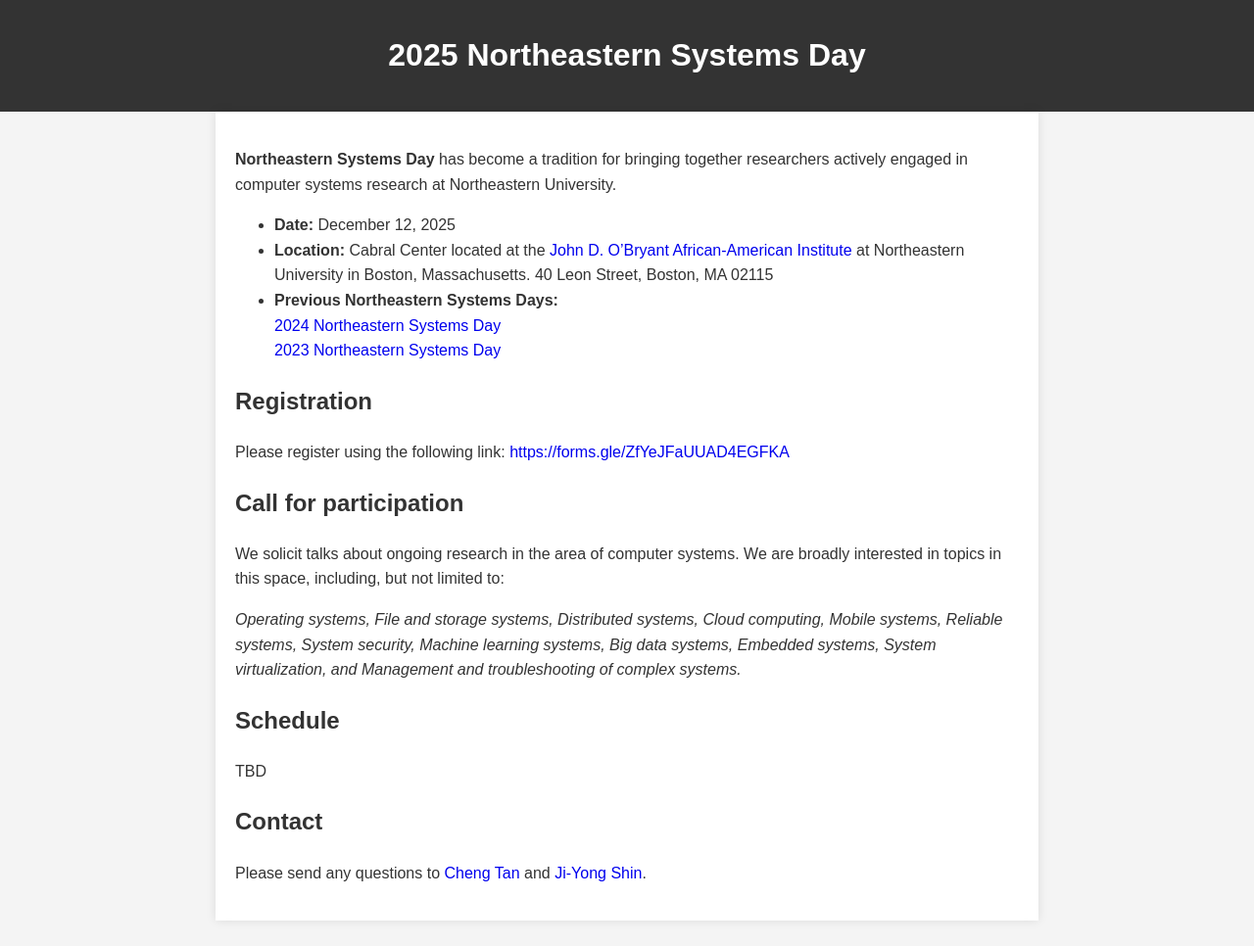
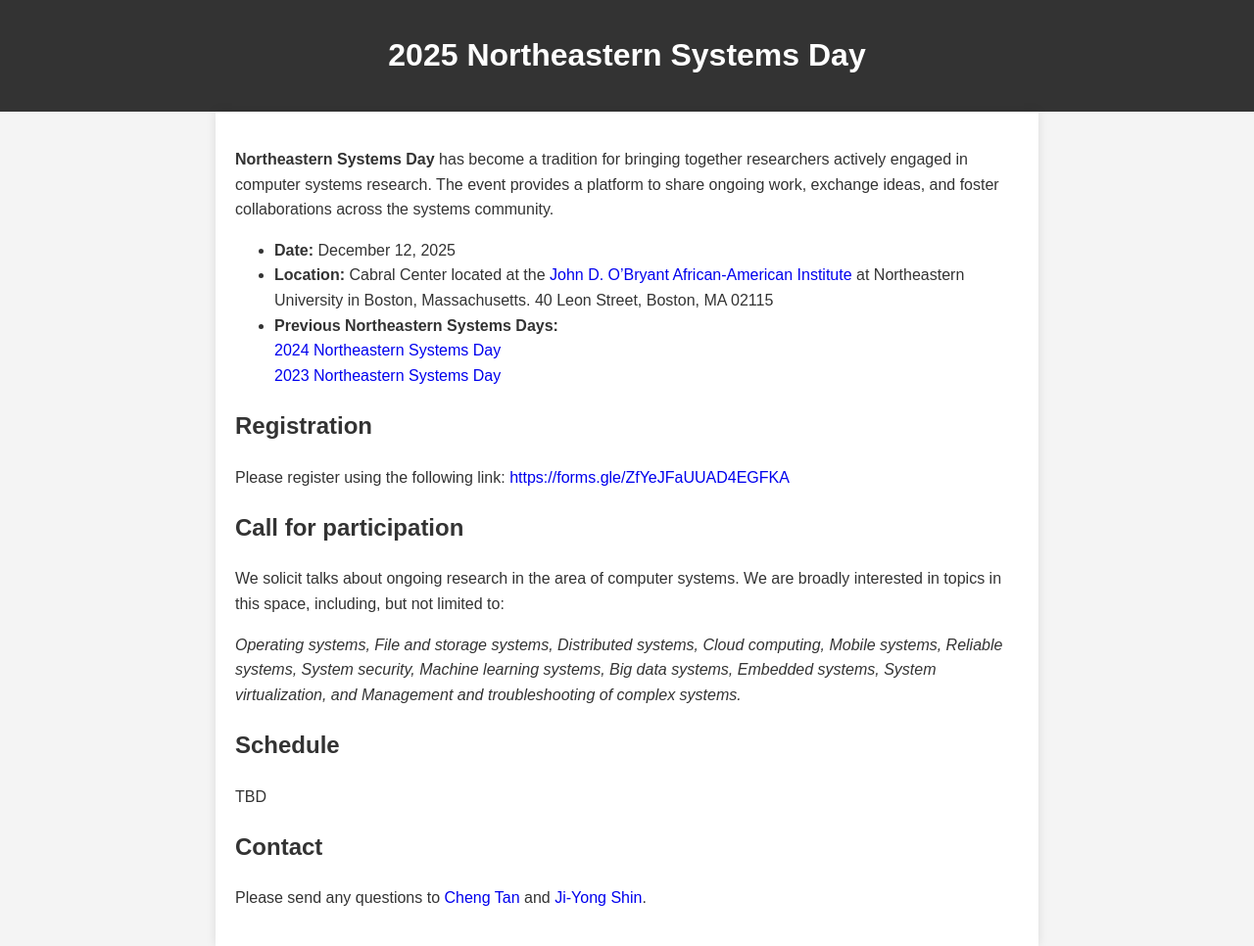
Before and after one commit to Khoury-srg/Northeastern-Systems-Day-2025, a Jekyll site: the page built from index.markdown, in a window 1280 px wide. Shown: the whole page at 98% size. Built offline with Jekyll 4.4.1, drawn with Linux system fonts in a browser that asks for light colours; before the commit the page ends 940 px from its top, so only the background shows below that.

Commit message:
update the first sentence as requested

```diff
--- a/index.markdown
+++ b/index.markdown
@@ -6,7 +6,7 @@ description:
 ---
 
 
-**Northeastern Systems Day** has become a tradition for bringing together researchers actively engaged in computer systems research at Northeastern University.
+**Northeastern Systems Day** has become a tradition for bringing together researchers actively engaged in computer systems research. The event provides a platform to share ongoing work, exchange ideas, and foster collaborations across the systems community.
 
 - **Date:** December 12, 2025
 - **Location:** Cabral Center located at the <a href="https://maps.app.goo.gl/QF4ZpN6rFNpjVABF8" style="text-decoration: none;">John D. O’Bryant African-American Institute</a> at Northeastern University in Boston, Massachusetts. 40 Leon Street, Boston, MA 02115
```
